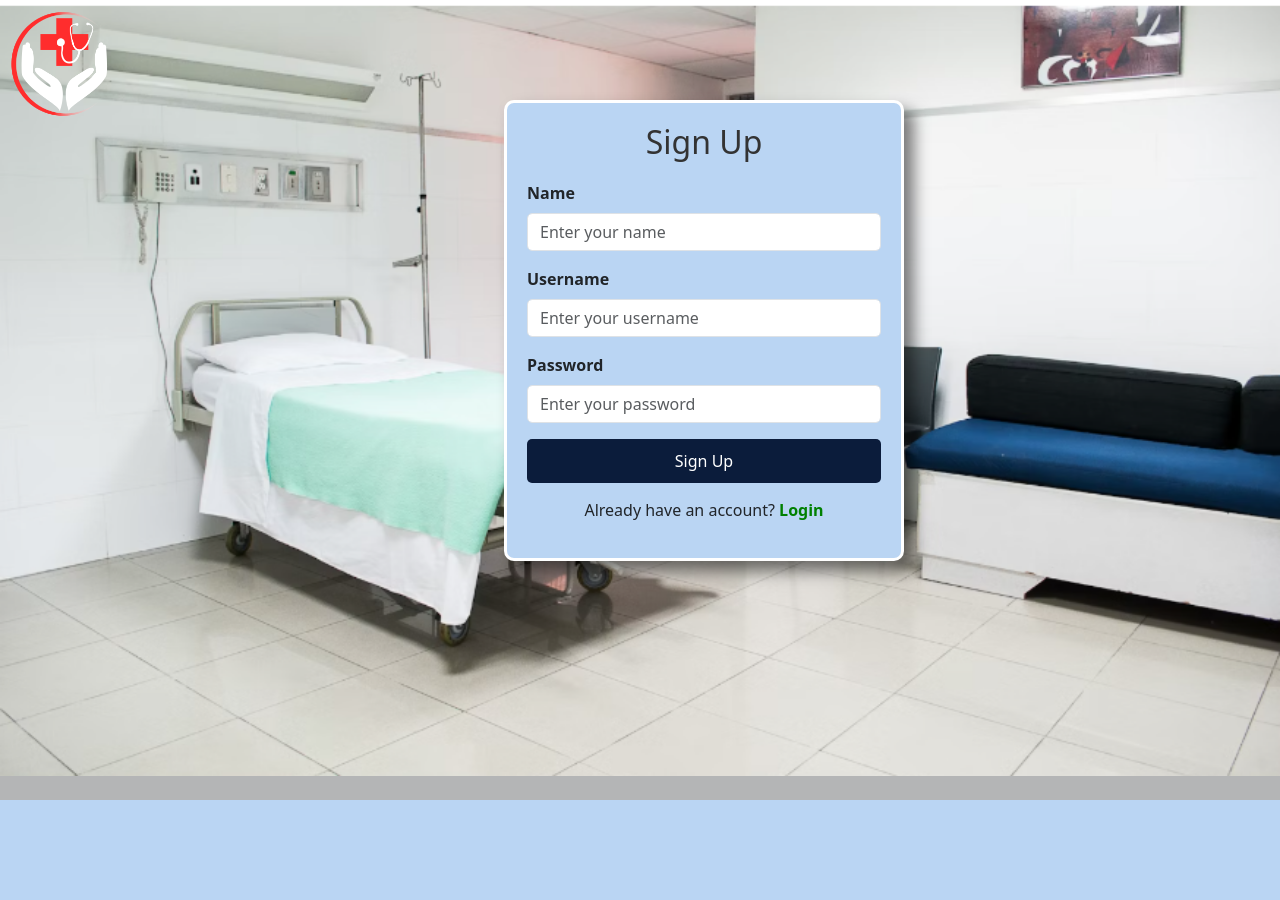
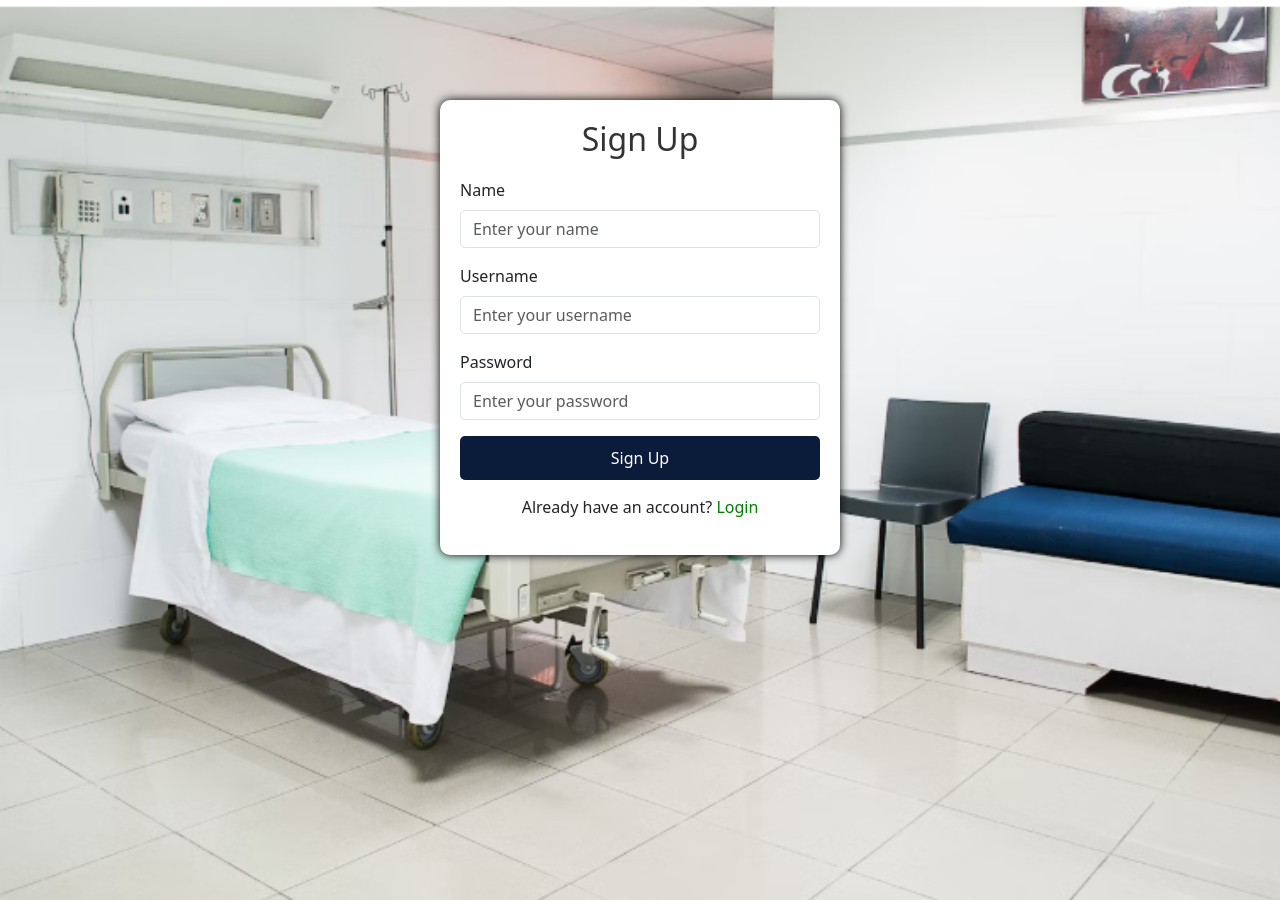
Before and after one commit to Irshad-Ali-Offc/HMS, a PHP site: page /signup.php in a window 1280 px wide. Before the commit the page ends 800 px from the top, so only its background shows below. Run offline with PHP 8.4, Linux system fonts and the light colour scheme.

Commit message:
signup updated

```diff
--- a/signup.php
+++ b/signup.php
@@ -9,44 +9,31 @@ include 'dbc.php';
     <meta charset="UTF-8">
     <meta name="viewport" content="width=device-width, initial-scale=1.0">
     <title>Sign Up</title>
-
+    <!-- Bootstrap CSS -->
     <link href="https://cdn.jsdelivr.net/npm/bootstrap@5.3.0-alpha1/dist/css/bootstrap.min.css" rel="stylesheet">
-
+    <!-- Custom CSS -->
     <style>
         body {
             background-color: #b4b5b6;
+            height: 100vh;
             background-size: cover;
-            height: 70vh;
+            background-position: center;
             background-repeat: no-repeat;
-            transition: background-image 3s ease-in;
-            display: flex;
+            transition: background-image 2s ease-in;
 
         }
 
         .logo {
-            height: 8rem;
-            width: 8rem;
-            display: flex;
-            justify-content: center;
-            align-items: center;
-
+            height: 4rem;
+            width: 4rem;
         }
-
-        .logo img {
-            max-width: 100%;
-            max-height: 100%;
-            display: block;
-        }
-
         .signup-container {
             max-width: 400px;
-            border: 3px solid white;
             margin: 100px auto;
             padding: 20px;
-            background-color: rgb(186, 213, 243);
+            background-color: #ffffff;
             border-radius: 10px;
-            box-shadow: 10px 10px 15px rgba(0, 0, 0, 0.5);
-
+            box-shadow: 0px 0px 10px rgba(0, 0, 0, 1.2);
         }
 
         .signup-container h2 {
@@ -59,28 +46,23 @@ include 'dbc.php';
             border-radius: 5px;
         }
 
-        .form-label {
-            font-weight: bold;
-        }
-
         .btn-signup {
             width: 100%;
             padding: 10px;
             border-radius: 5px;
+            background-color: #007bff;
             border: none;
             color: #ffffff;
             background-color: #0b1c3b;
             color: white;
-            transition: transform 0.6s ease;
 
         }
 
         .btn-signup:hover {
             background-color: #45a049;
-            transform: scale(0.9);
-            box-shadow: 0 4px 8px rgba(0, 0, 0, 1.2);
+            transform: scale(1.05);
+            box-shadow: 0 4px 8px rgba(0, 0, 0, 0.9);
             color: white;
-            font-weight: bold;
         }
 
         .login-link {
@@ -91,44 +73,40 @@ include 'dbc.php';
         .login-link a {
             color: green;
             text-decoration: none;
-            font-weight: bold;
         }
 
         .login-link a:hover {
-            color: blue;
+            text-decoration: underline;
         }
     </style>
 </head>
 
 <body>
-    <div class="logo">
-        <img src="image/logo.png" alt="">
-    </div>
     <div class="container">
         <div class="signup-container">
             <h2>Sign Up</h2>
             <form method="post">
-
+                <!-- Name Field -->
                 <div class="mb-3">
                     <label for="name" class="form-label">Name</label>
                     <input type="text" class="form-control" id="name" name="name" placeholder="Enter your name"
                         required>
                 </div>
-
+                <!-- Username Field -->
                 <div class="mb-3">
                     <label for="username" class="form-label">Username</label>
                     <input type="text" class="form-control" id="username" name="username"
                         placeholder="Enter your username" required>
                 </div>
-
+                <!-- Password Field -->
                 <div class="mb-3">
                     <label for="password" class="form-label">Password</label>
                     <input type="password" class="form-control" id="password" name="password"
                         placeholder="Enter your password" required>
                 </div>
-
+                <!-- Sign Up Button -->
                 <button type="submit" class="btn btn-signup" name="register">Sign Up</button>
-
+                <!-- Login Link -->
                 <div class="login-link">
                     <p>Already have an account? <a href="index.php">Login</a></p>
                 </div>
@@ -136,9 +114,11 @@ include 'dbc.php';
         </div>
     </div>
 
-
+    <!-- Bootstrap JS and dependencies -->
+    <script src="https://cdn.jsdelivr.net/npm/@popperjs/core@2.11.6/dist/umd/popper.min.js"></script>
+    <script src="https://cdn.jsdelivr.net/npm/bootstrap@5.3.0-alpha1/dist/js/bootstrap.min.js"></script>
     <script>
-
+        // Array of background image URLs
         const images = [
             'image/bgimg3.png',
             'image/bgimg2.png',
@@ -153,7 +133,7 @@ include 'dbc.php';
         let currentImageIndex = 0;
         let loadedImages = [];
 
-
+        // Preload images to avoid delay
         function loadImages() {
             for (let i = 0; i < images.length; i++) {
                 loadedImages[i] = new Image();
@@ -161,20 +141,20 @@ include 'dbc.php';
             }
         }
 
-
+        // Function to change the background image
         function changeBackground() {
             document.body.style.backgroundImage = `url('${images[currentImageIndex]}')`;
             currentImageIndex = (currentImageIndex + 1) % images.length;
         }
 
-
+        // Preload images first
         loadImages();
 
-
+        // Start background change after images are preloaded
         setTimeout(() => {
             setInterval(changeBackground, 6000);
-            changeBackground();
-        }, 500);
+            changeBackground(); // Set the initial background image
+        }, 500); // Small delay to allow preloading
     </script>
 
 </body>
```
